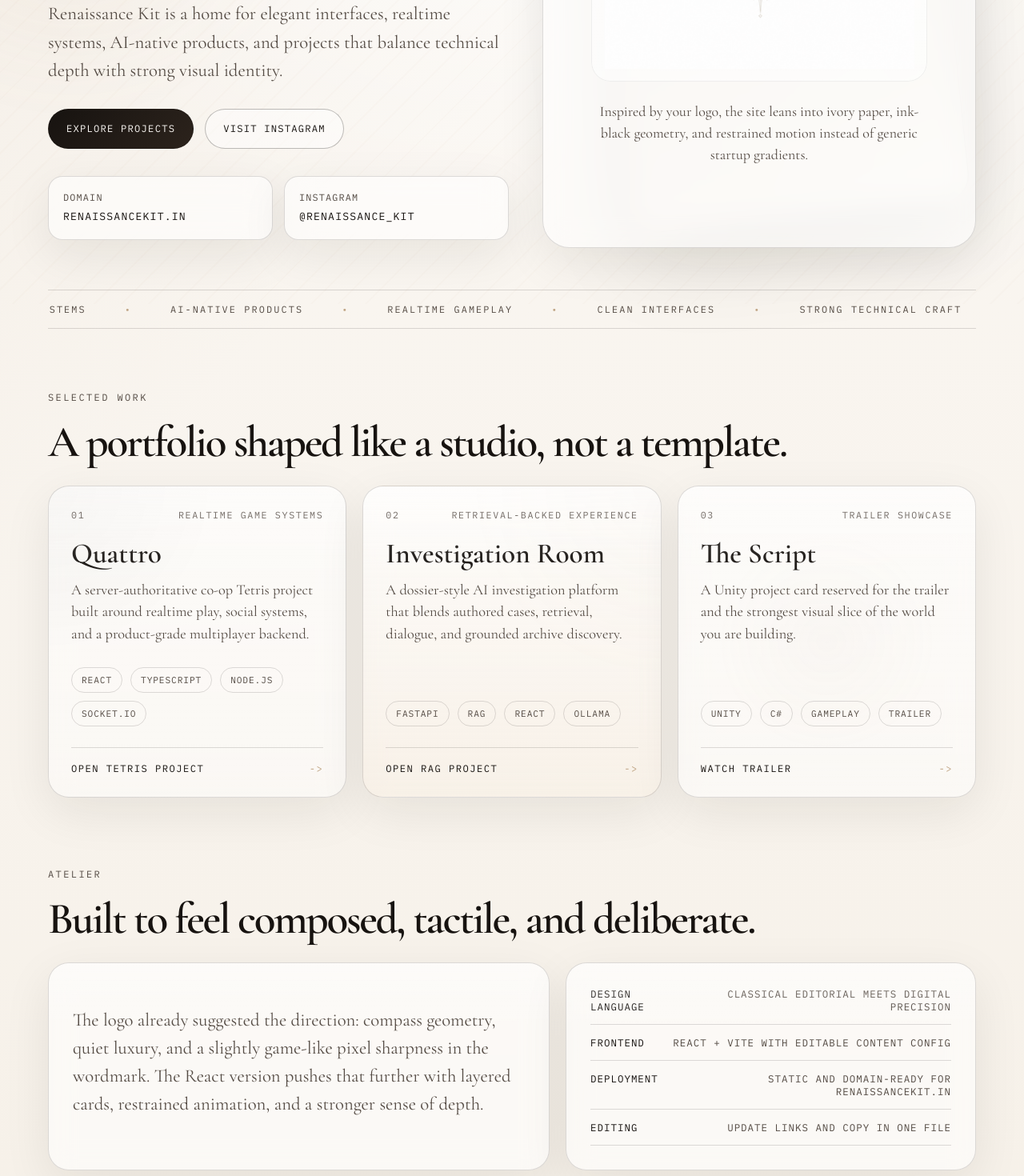
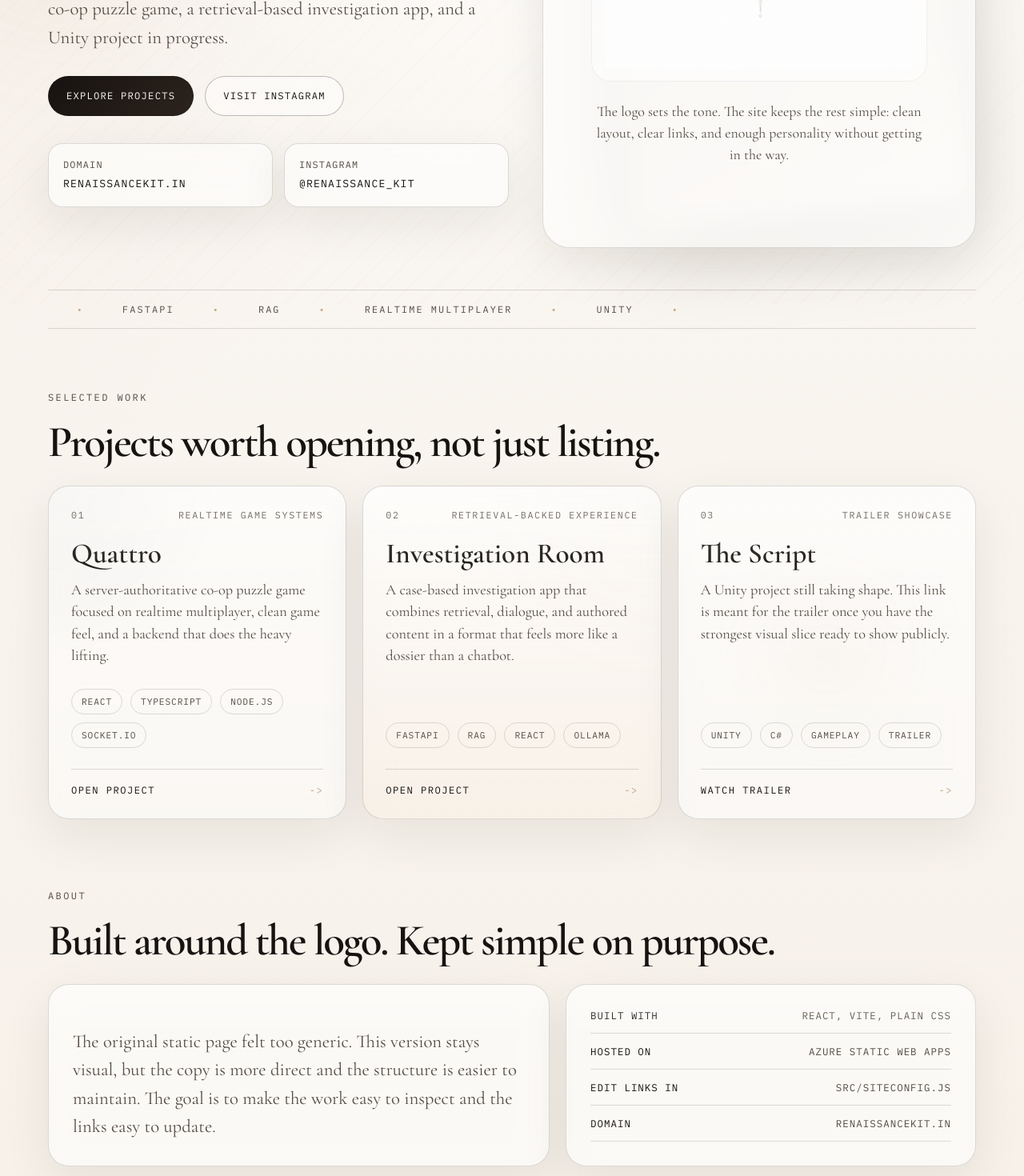
Before and after one commit to Knightflare15/renaissancekit-portfolio, a React (Vite) app: page / in a window 1280 px wide. Shown: the part 420-1890 px from the top of the page at 80% size. Built offline with nearby package versions, Linux system fonts and the light colour scheme.

Commit message:
changed up the text

```diff
--- a/src/App.jsx
+++ b/src/App.jsx
@@ -18,7 +18,7 @@ function App() {
 
         <nav className="site-nav" aria-label="Primary">
           <a href="#work">Work</a>
-          <a href="#atelier">Atelier</a>
+          <a href="#about">About</a>
           <a href="#contact">Contact</a>
         </nav>
       </header>
@@ -68,18 +68,18 @@ function App() {
 
         <section className="marquee" aria-label="Brand statement">
           <div className="marquee__track">
-            <span>Elegant systems</span>
-            <span>AI-native products</span>
-            <span>Realtime gameplay</span>
-            <span>Clean interfaces</span>
-            <span>Strong technical craft</span>
+            <span>React</span>
+            <span>FastAPI</span>
+            <span>RAG</span>
+            <span>Realtime multiplayer</span>
+            <span>Unity</span>
           </div>
         </section>
 
         <section className="section" id="work">
           <div className="section__heading">
             <p className="eyebrow">Selected work</p>
-            <h2>A portfolio shaped like a studio, not a template.</h2>
+            <h2>Projects worth opening, not just listing.</h2>
           </div>
 
           <div className="project-grid">
@@ -110,18 +110,18 @@ function App() {
           </div>
         </section>
 
-        <section className="section atelier" id="atelier">
+        <section className="section atelier" id="about">
           <div className="section__heading">
-            <p className="eyebrow">Atelier</p>
-            <h2>Built to feel composed, tactile, and deliberate.</h2>
+            <p className="eyebrow">About</p>
+            <h2>Built around the logo. Kept simple on purpose.</h2>
           </div>
 
           <div className="atelier__grid">
             <article className="panel panel--statement">
               <p>
-                The logo already suggested the direction: compass geometry, quiet luxury, and a slightly
-                game-like pixel sharpness in the wordmark. The React version pushes that further with layered
-                cards, restrained animation, and a stronger sense of depth.
+                The original static page felt too generic. This version stays visual, but the copy is more direct
+                and the structure is easier to maintain. The goal is to make the work easy to inspect and the
+                links easy to update.
               </p>
             </article>
 
@@ -141,7 +141,7 @@ function App() {
         <section className="section contact" id="contact">
           <div className="section__heading">
             <p className="eyebrow">Contact</p>
-            <h2>Keep the presentation refined. Keep the maintenance simple.</h2>
+            <h2>Domain, socials, and project links.</h2>
           </div>
 
           <div className="contact__panel">
--- a/src/siteConfig.js
+++ b/src/siteConfig.js
@@ -4,40 +4,40 @@ export const siteConfig = {
   domainUrl: "https://www.renaissancekit.in",
   instagramHandle: "renaissance_kit",
   instagramUrl: "https://instagram.com/renaissance_kit",
-  status: "Portfolio atelier",
+  status: "Software projects by Aryan",
   hero: {
-    title: "Crafted software with a sharp edge and a quiet finish.",
+    title: "Software, games, and AI projects.",
     summary:
-      "Renaissance Kit is a home for elegant interfaces, realtime systems, AI-native products, and projects that balance technical depth with strong visual identity.",
+      "A small portfolio for the projects I care about most right now: a co-op puzzle game, a retrieval-based investigation app, and a Unity project in progress.",
     primaryLabel: "Explore Projects",
     secondaryLabel: "Visit Instagram",
   },
   intro:
-    "Inspired by your logo, the site leans into ivory paper, ink-black geometry, and restrained motion instead of generic startup gradients.",
+    "The logo sets the tone. The site keeps the rest simple: clean layout, clear links, and enough personality without getting in the way.",
   approach: [
     {
-      label: "Design language",
-      value: "Classical editorial meets digital precision",
+      label: "Built with",
+      value: "React, Vite, plain CSS",
     },
     {
-      label: "Frontend",
-      value: "React + Vite with editable content config",
+      label: "Hosted on",
+      value: "Azure Static Web Apps",
     },
     {
-      label: "Deployment",
-      value: "Static and domain-ready for renaissancekit.in",
+      label: "Edit links in",
+      value: "src/siteConfig.js",
     },
     {
-      label: "Editing",
-      value: "Update links and copy in one file",
+      label: "Domain",
+      value: "renaissancekit.in",
     },
   ],
   contactText:
-    "The links below are meant to stay easy to swap. Update this config file whenever your GitHub, trailer, or production URLs change.",
+    "Project links, socials, and domain details all live in one config file, so updating this site later should stay painless.",
   contactLinks: [
     {
       label: "renaissancekit.in",
-      href: "https://tmason.azurewebsites.net/",
+      href: "https://www.renaissancekit.in",
       style: "primary",
     },
     {
@@ -52,9 +52,9 @@ export const siteConfig = {
       category: "Realtime game systems",
       title: "Quattro",
       summary:
-        "A server-authoritative co-op Tetris project built around realtime play, social systems, and a product-grade multiplayer backend.",
-      href: "",
-      cta: "Open Tetris project",
+        "A server-authoritative co-op puzzle game focused on realtime multiplayer, clean game feel, and a backend that does the heavy lifting.",
+      href: "https://github.com/Knightflare15/Tetris",
+      cta: "Open project",
       stats: ["React", "TypeScript", "Node.js", "Socket.IO"],
       accent: "obsidian",
     },
@@ -63,9 +63,9 @@ export const siteConfig = {
       category: "Retrieval-backed experience",
       title: "Investigation Room",
       summary:
-        "A dossier-style AI investigation platform that blends authored cases, retrieval, dialogue, and grounded archive discovery.",
+        "A case-based investigation app that combines retrieval, dialogue, and authored content in a format that feels more like a dossier than a chatbot.",
       href: "https://example.com/replace-with-rag-project-link",
-      cta: "Open RAG project",
+      cta: "Open project",
       stats: ["FastAPI", "RAG", "React", "Ollama"],
       accent: "parchment",
     },
@@ -74,7 +74,7 @@ export const siteConfig = {
       category: "Trailer showcase",
       title: "The Script",
       summary:
-        "A Unity project card reserved for the trailer and the strongest visual slice of the world you are building.",
+        "A Unity project still taking shape. This link is meant for the trailer once you have the strongest visual slice ready to show publicly.",
       href: "https://example.com/replace-with-unity-trailer-link",
       cta: "Watch trailer",
       stats: ["Unity", "C#", "Gameplay", "Trailer"],
```
